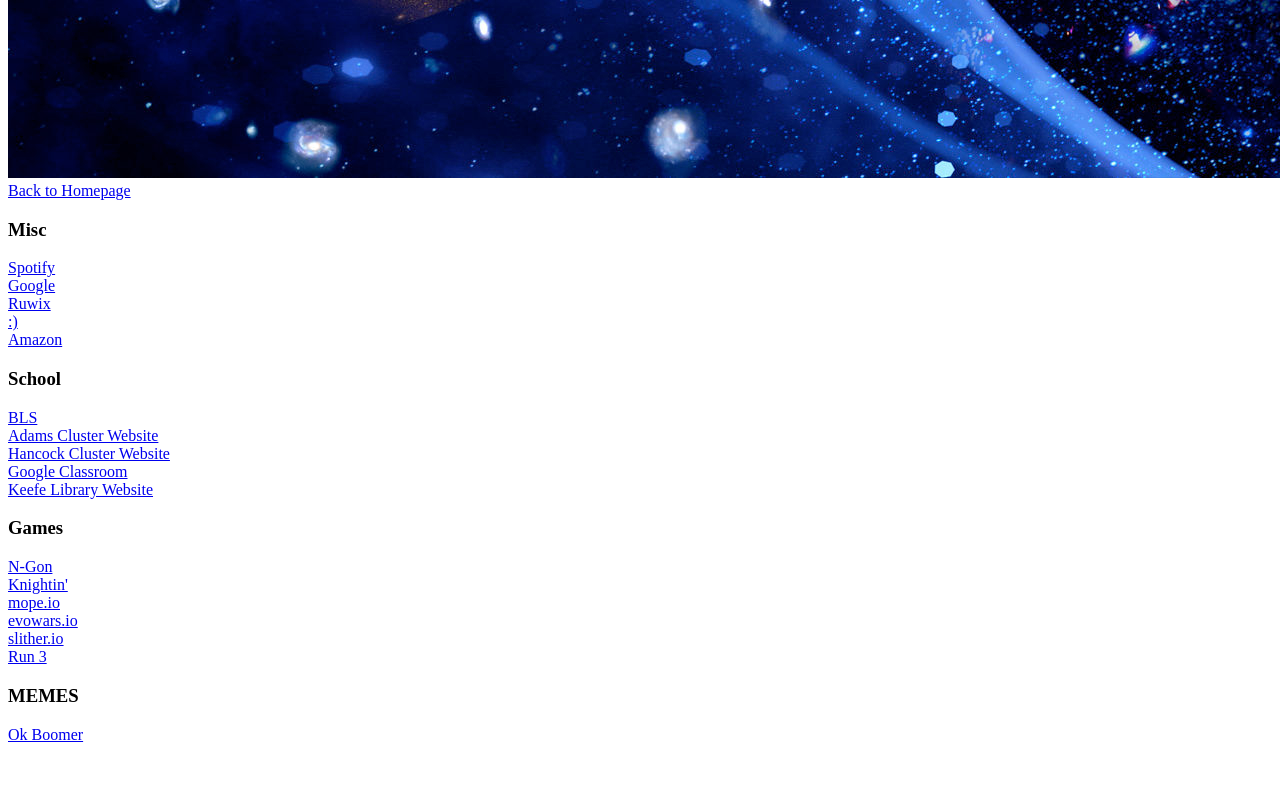
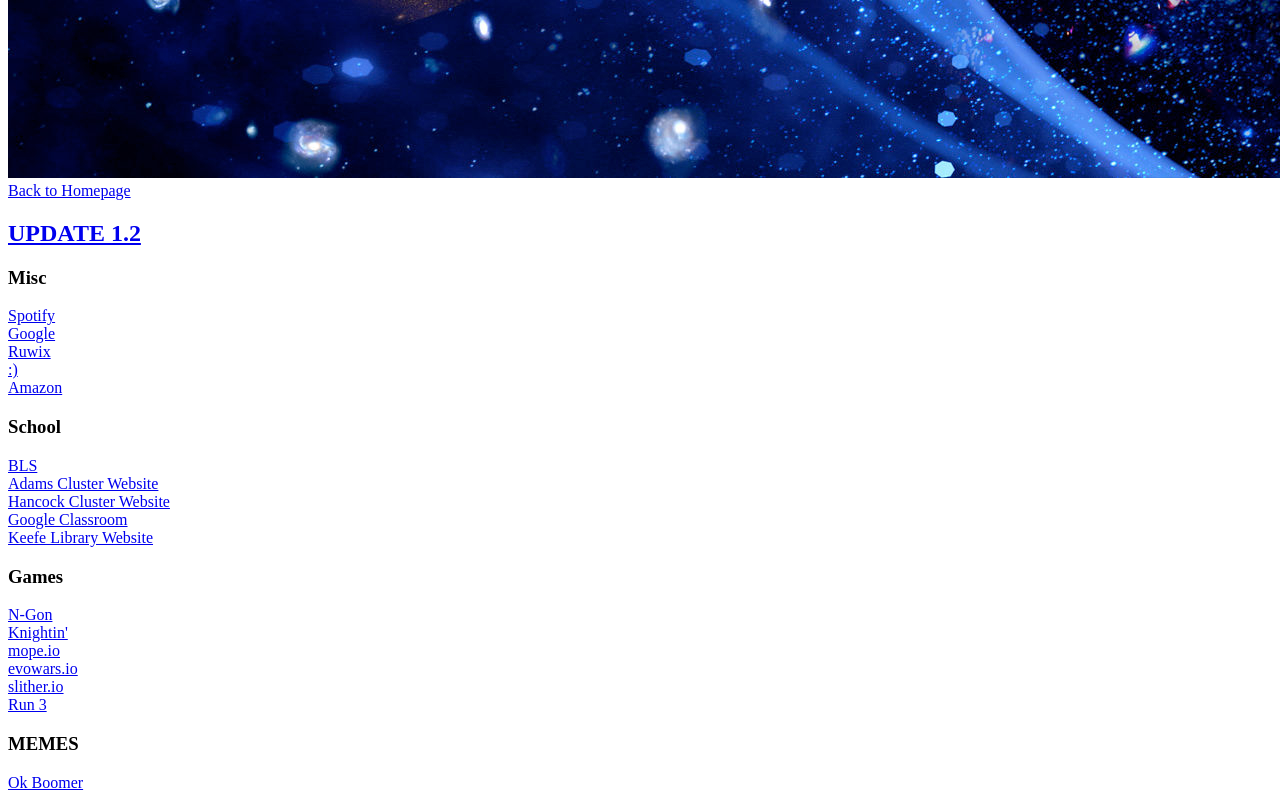
Before and after one commit to airborne-robots/airborne-robots.github.io, a website: page multiverse.html in a window 1280 px wide. Shown: the part 824-1624 px from the top of the page. Before the commit the page ends 1576 px from the top, so only its background shows below. Drawn offline with Linux system fonts and the light colour scheme.

Commit message:
Update multiverse.html

```diff
--- a/multiverse.html
+++ b/multiverse.html
@@ -7,6 +7,7 @@
     <h1>THE MULTIVERSE</h1>
     <img src="multiverse.jpg" alt="The Multiverse">
     <a href="index.html">Back to Homepage</a>
+    <h2><a href="./update1point2.html">UPDATE 1.2</a></h2>
     <div id=general>
       <h3>Misc</h3>
       <a href="http://open.spotify.com" target="_blank">Spotify</a><br>
```
